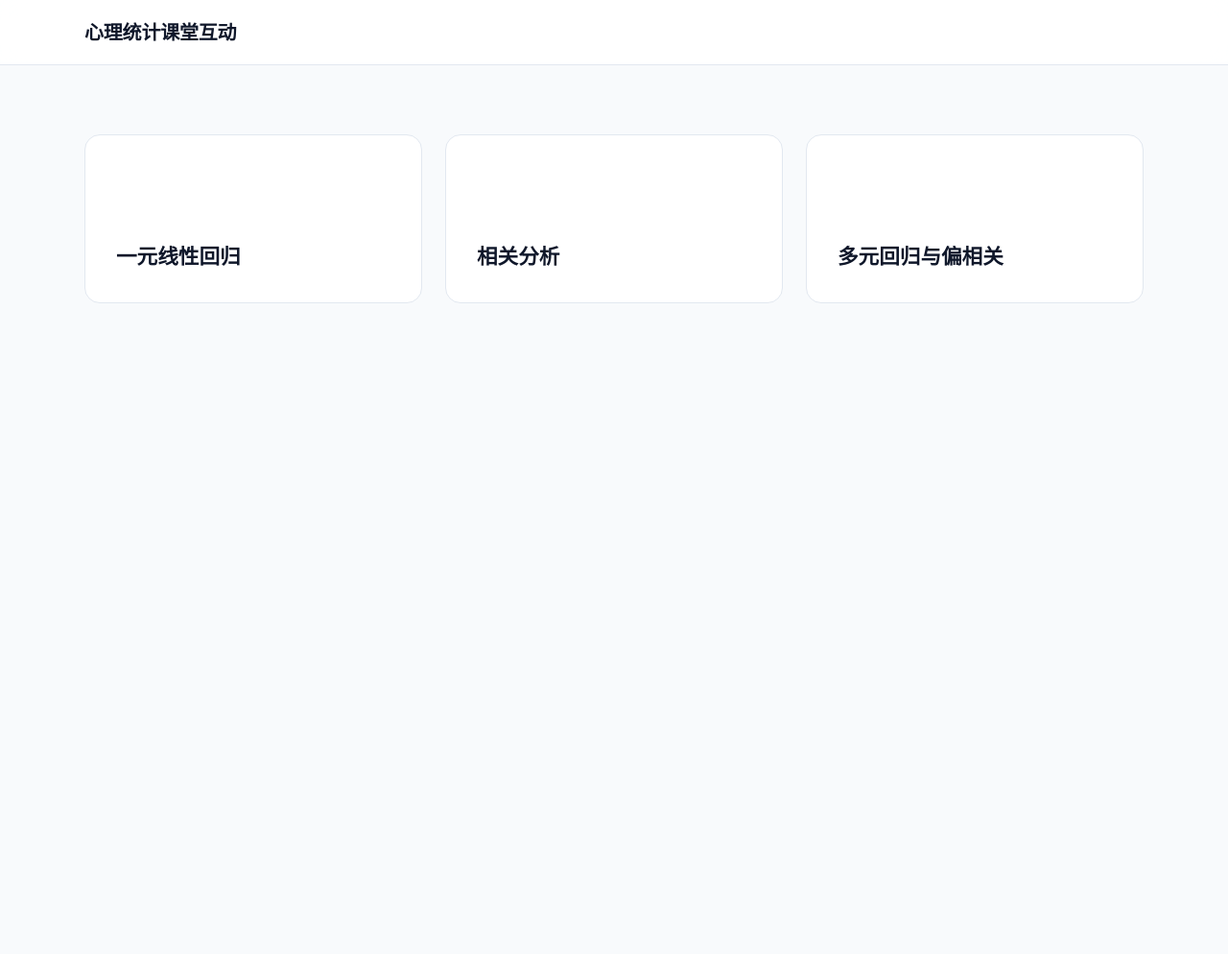
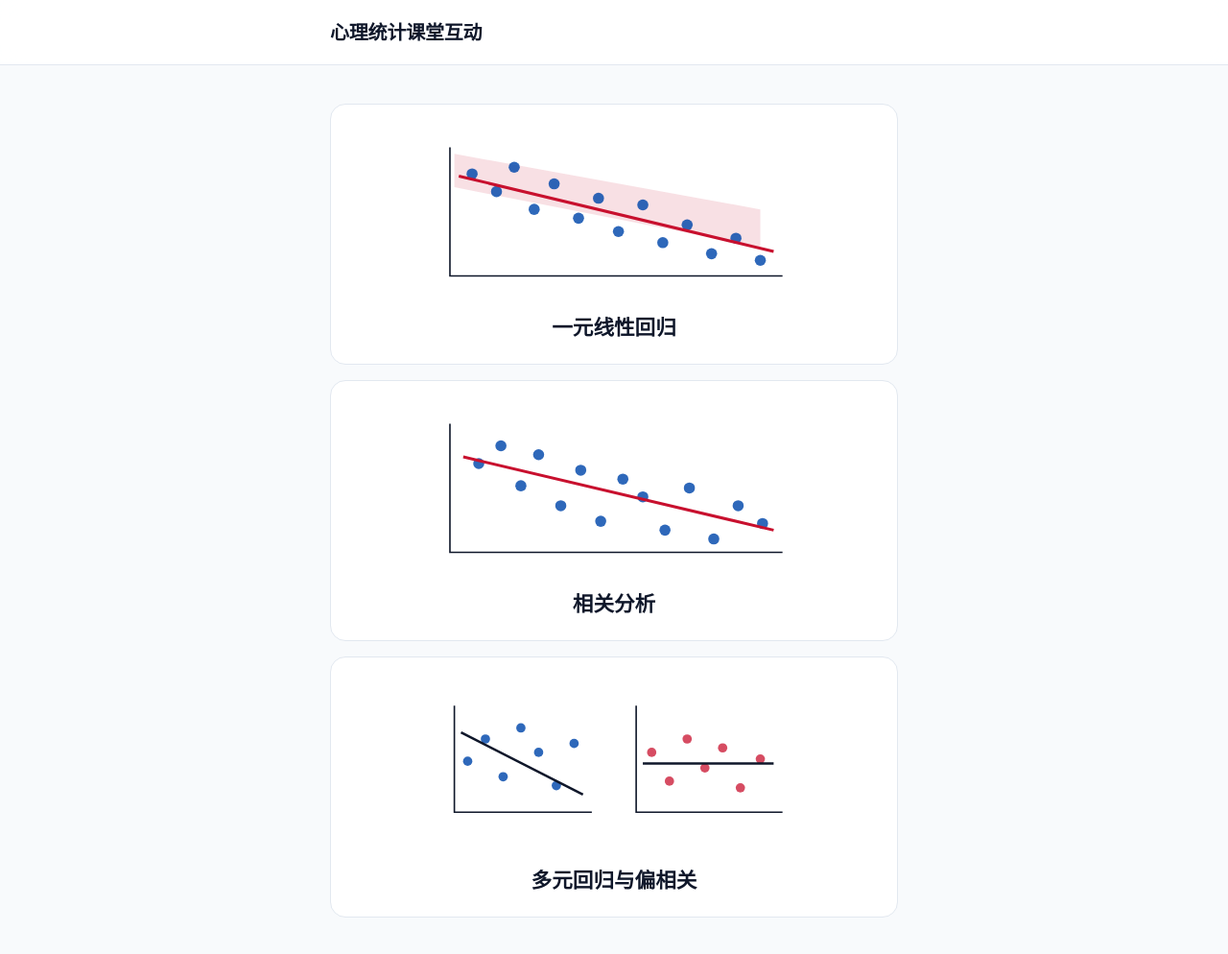
Before and after one commit to ZhaoranZhang/statsclass, a plain HTML site: page index.html in a window 1280 px wide. Shown: the whole page at 96% size. Before the commit the page ends 800 px from the top, so only its background shows below. Drawn offline with Linux system fonts and the light colour scheme.

Commit message:
Stack the homepage cards and add a small chart to each.
Keep the three original titles, center them, and show a sketch of the plot on that page.

Co-authored-by: Zhaoran Zhang <zhangzhaoran10@gmail.com>

```diff
--- a/index.html
+++ b/index.html
@@ -36,7 +36,7 @@
       backdrop-filter: blur(12px);
     }
     header h1 {
-      max-width: 72rem;
+      max-width: 40rem;
       margin: 0 auto;
       padding: 1.1rem 1.5rem;
       font-size: 1.25rem;
@@ -44,23 +44,23 @@
       letter-spacing: -0.01em;
     }
     main {
-      max-width: 72rem;
+      max-width: 40rem;
       margin: 0 auto;
-      padding: 4.5rem 1.5rem 5rem;
+      padding: 2.5rem 1.5rem 4rem;
     }
     ul {
       list-style: none;
       margin: 0;
       padding: 0;
       display: grid;
-      gap: 1.5rem;
-      grid-template-columns: repeat(3, minmax(0, 1fr));
+      gap: 1rem;
     }
     a {
       display: flex;
-      align-items: flex-end;
-      min-height: 11rem;
-      padding: 2rem;
+      flex-direction: column;
+      align-items: center;
+      gap: 0.35rem;
+      padding: 1.15rem 1.25rem 1.35rem;
       border: 1px solid var(--line);
       border-radius: 1rem;
       background: var(--card);
@@ -68,6 +68,7 @@
       font-size: 1.35rem;
       font-weight: 700;
       line-height: 1.4;
+      text-align: center;
       text-decoration: none;
       transition: border-color 0.2s ease, transform 0.2s ease, box-shadow 0.2s ease, color 0.2s ease;
     }
@@ -79,9 +80,10 @@
       box-shadow: 0 16px 32px rgba(37, 99, 235, 0.08);
       outline: none;
     }
-    @media (max-width: 800px) {
-      ul { grid-template-columns: 1fr; }
-      main { padding-top: 2.5rem; }
+    svg {
+      width: min(100%, 26rem);
+      height: auto;
+      display: block;
     }
   </style>
 </head>
@@ -91,9 +93,78 @@
   </header>
   <main>
     <ul>
-      <li><a href="regression/index.html">一元线性回归</a></li>
-      <li><a href="correlation/index.html">相关分析</a></li>
-      <li><a href="multiple/index.html">多元回归与偏相关</a></li>
+      <li>
+        <a href="regression/index.html">
+          <svg viewBox="0 0 360 168" aria-hidden="true">
+            <polygon points="36,58 312,112 312,78 36,28" fill="#C8102E" fill-opacity="0.13"/>
+            <circle cx="52" cy="46" r="5" fill="#0047AB" fill-opacity="0.82"/>
+            <circle cx="74" cy="62" r="5" fill="#0047AB" fill-opacity="0.82"/>
+            <circle cx="90" cy="40" r="5" fill="#0047AB" fill-opacity="0.82"/>
+            <circle cx="108" cy="78" r="5" fill="#0047AB" fill-opacity="0.82"/>
+            <circle cx="126" cy="55" r="5" fill="#0047AB" fill-opacity="0.82"/>
+            <circle cx="148" cy="86" r="5" fill="#0047AB" fill-opacity="0.82"/>
+            <circle cx="166" cy="68" r="5" fill="#0047AB" fill-opacity="0.82"/>
+            <circle cx="184" cy="98" r="5" fill="#0047AB" fill-opacity="0.82"/>
+            <circle cx="206" cy="74" r="5" fill="#0047AB" fill-opacity="0.82"/>
+            <circle cx="224" cy="108" r="5" fill="#0047AB" fill-opacity="0.82"/>
+            <circle cx="246" cy="92" r="5" fill="#0047AB" fill-opacity="0.82"/>
+            <circle cx="268" cy="118" r="5" fill="#0047AB" fill-opacity="0.82"/>
+            <circle cx="290" cy="104" r="5" fill="#0047AB" fill-opacity="0.82"/>
+            <circle cx="312" cy="124" r="5" fill="#0047AB" fill-opacity="0.82"/>
+            <line x1="40" y1="48" x2="324" y2="116" stroke="#C8102E" stroke-width="2.6"/>
+            <path d="M32 22 V138 H332" fill="none" stroke="#0f172a" stroke-width="1.4"/>
+          </svg>
+          一元线性回归
+        </a>
+      </li>
+      <li>
+        <a href="correlation/index.html">
+          <svg viewBox="0 0 360 168" aria-hidden="true">
+            <circle cx="58" cy="58" r="5" fill="#0047AB" fill-opacity="0.82"/>
+            <circle cx="78" cy="42" r="5" fill="#0047AB" fill-opacity="0.82"/>
+            <circle cx="96" cy="78" r="5" fill="#0047AB" fill-opacity="0.82"/>
+            <circle cx="112" cy="50" r="5" fill="#0047AB" fill-opacity="0.82"/>
+            <circle cx="132" cy="96" r="5" fill="#0047AB" fill-opacity="0.82"/>
+            <circle cx="150" cy="64" r="5" fill="#0047AB" fill-opacity="0.82"/>
+            <circle cx="168" cy="110" r="5" fill="#0047AB" fill-opacity="0.82"/>
+            <circle cx="188" cy="72" r="5" fill="#0047AB" fill-opacity="0.82"/>
+            <circle cx="206" cy="88" r="5" fill="#0047AB" fill-opacity="0.82"/>
+            <circle cx="226" cy="118" r="5" fill="#0047AB" fill-opacity="0.82"/>
+            <circle cx="248" cy="80" r="5" fill="#0047AB" fill-opacity="0.82"/>
+            <circle cx="270" cy="126" r="5" fill="#0047AB" fill-opacity="0.82"/>
+            <circle cx="292" cy="96" r="5" fill="#0047AB" fill-opacity="0.82"/>
+            <circle cx="314" cy="112" r="5" fill="#0047AB" fill-opacity="0.82"/>
+            <line x1="44" y1="52" x2="324" y2="118" stroke="#C8102E" stroke-width="2.6"/>
+            <path d="M32 22 V138 H332" fill="none" stroke="#0f172a" stroke-width="1.4"/>
+          </svg>
+          相关分析
+        </a>
+      </li>
+      <li>
+        <a href="multiple/index.html">
+          <svg viewBox="0 0 360 168" aria-hidden="true">
+            <circle cx="48" cy="78" r="4.2" fill="#0047AB" fill-opacity="0.82"/>
+            <circle cx="64" cy="58" r="4.2" fill="#0047AB" fill-opacity="0.82"/>
+            <circle cx="80" cy="92" r="4.2" fill="#0047AB" fill-opacity="0.82"/>
+            <circle cx="96" cy="48" r="4.2" fill="#0047AB" fill-opacity="0.82"/>
+            <circle cx="112" cy="70" r="4.2" fill="#0047AB" fill-opacity="0.82"/>
+            <circle cx="128" cy="100" r="4.2" fill="#0047AB" fill-opacity="0.82"/>
+            <circle cx="144" cy="62" r="4.2" fill="#0047AB" fill-opacity="0.82"/>
+            <line x1="42" y1="52" x2="152" y2="108" stroke="#0f172a" stroke-width="2.2"/>
+            <path d="M36 28 V124 H160" fill="none" stroke="#0f172a" stroke-width="1.4"/>
+            <circle cx="214" cy="70" r="4.2" fill="#C8102E" fill-opacity="0.75"/>
+            <circle cx="230" cy="96" r="4.2" fill="#C8102E" fill-opacity="0.75"/>
+            <circle cx="246" cy="58" r="4.2" fill="#C8102E" fill-opacity="0.75"/>
+            <circle cx="262" cy="84" r="4.2" fill="#C8102E" fill-opacity="0.75"/>
+            <circle cx="278" cy="66" r="4.2" fill="#C8102E" fill-opacity="0.75"/>
+            <circle cx="294" cy="102" r="4.2" fill="#C8102E" fill-opacity="0.75"/>
+            <circle cx="312" cy="76" r="4.2" fill="#C8102E" fill-opacity="0.75"/>
+            <line x1="206" y1="80" x2="324" y2="80" stroke="#0f172a" stroke-width="2.2"/>
+            <path d="M200 28 V124 H332" fill="none" stroke="#0f172a" stroke-width="1.4"/>
+          </svg>
+          多元回归与偏相关
+        </a>
+      </li>
     </ul>
   </main>
 </body>
```
